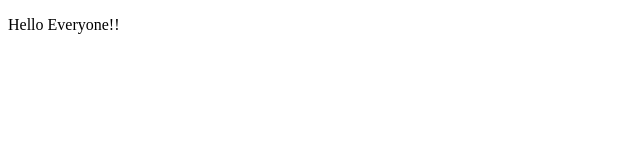
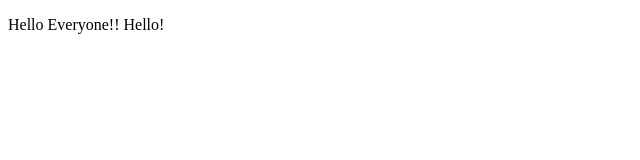
Before and after one commit to itsmeju58/simple_site, a plain HTML site: page simple.html in a window 1280 px wide. Shown: the full height of the page, 0-640 px from the left. Drawn offline with Linux system fonts and the light colour scheme.

Commit message:
Update simple.html

```diff
--- a/simple.html
+++ b/simple.html
@@ -19,7 +19,7 @@ s0.parentNode.insertBefore(s1,s0);
 </script>
 <!--End of Tawk.to Script-->
 <body>
-    <p>Hello Everyone!!</p>
+    <p>Hello Everyone!! Hello!</p>
 </body>
 
 </html>
```
